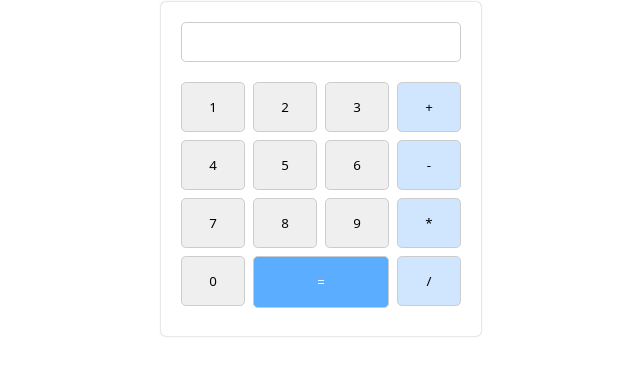
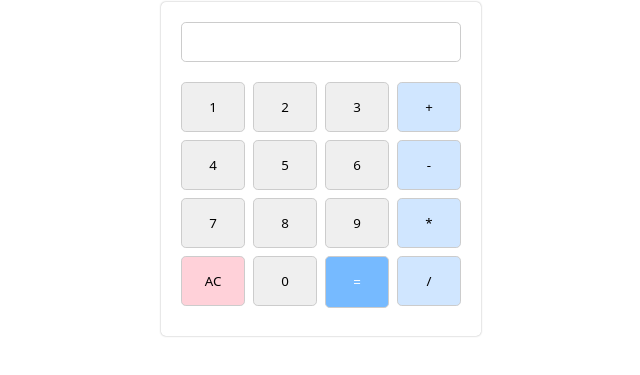
Before and after one commit to muhibbullohio/odin-js-calculator, a plain HTML site: page index.html in a window 1280 px wide. Shown: the part 81-456 px from the top of the page, without its empty margins (319-959 px from the left). Drawn offline with Linux system fonts and the light colour scheme.

Commit message:
Add AC (all clear) button

```diff
--- a/index.html
+++ b/index.html
@@ -30,6 +30,7 @@
         <button class="btn btn--op">*</button>
       </div>
       <div class="row row--4">
+        <button class="btn btn--ac">AC</button>
         <button class="btn">0</button>
         <button class="btn btn--equal">=</button>
         <button class="btn btn--op">/</button>
--- a/styles.css
+++ b/styles.css
@@ -56,11 +56,13 @@ h1 {
 }
 
 .btn--equal {
-  flex: 2;
-  background-color: #5aadff;
+  background-color: #76baff;
   color: #fff;
-  padding: 0 5px;
   box-sizing: content-box;
+}
+
+.btn--ac {
+  background-color: #ffd1d9;
 }
 
 
```
